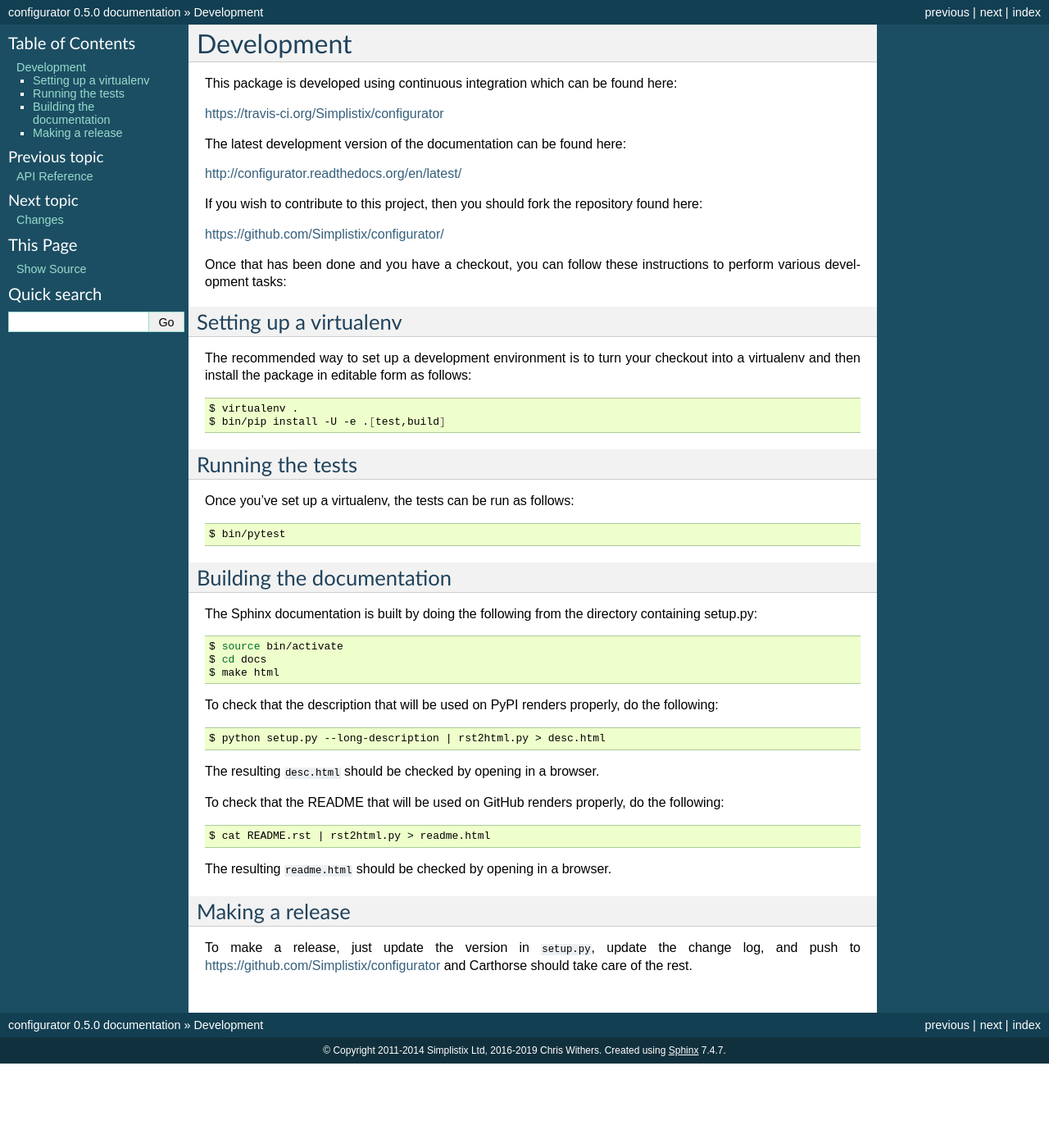
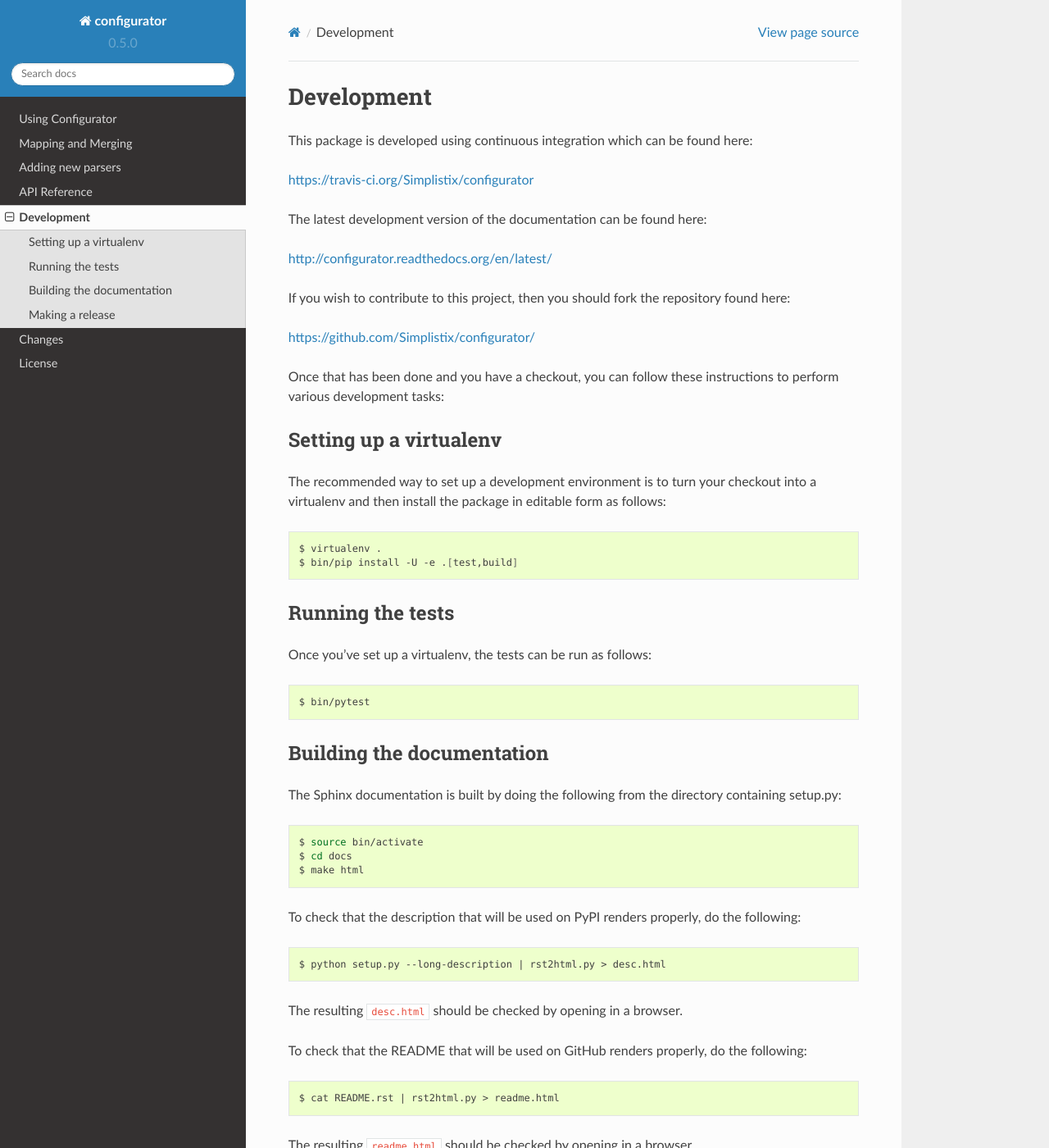
Before and after one commit to simplistix/configurator, a Sphinx documentation site: the page built from docs/development.rst, in a window 1280 px wide and 1400 px high. Shown: the whole window at 82% size. Built offline with Sphinx 7.4.7 and the Read the Docs theme 2.0.0, drawn with Linux system fonts in a browser that asks for light colours; some of the changed text lies outside the part shown.

Commit message:
sphinx rtd theme to check how things render before uploading.

```diff
--- a/docs/conf.py
+++ b/docs/conf.py
@@ -23,7 +23,7 @@ exclude_patterns = [
 pygments_style = 'sphinx'
 
 # Options for HTML output
-html_theme = 'default' if on_rtd else 'classic'
+html_theme = 'default' if on_rtd else 'sphinx_rtd_theme'
 htmlhelp_basename = project+'doc'
 
 # Options for LaTeX output
--- a/setup.py
+++ b/setup.py
@@ -45,7 +45,7 @@ setup(
             'testfixtures',
             'voluptuous',
         ],
-        build=['sphinx', 'setuptools-git', 'twine', 'wheel']
+        build=['sphinx', 'sphinx-rtd-theme', 'setuptools-git', 'twine', 'wheel']
     ),
     entry_points={
         'configurator.parser': [
```
